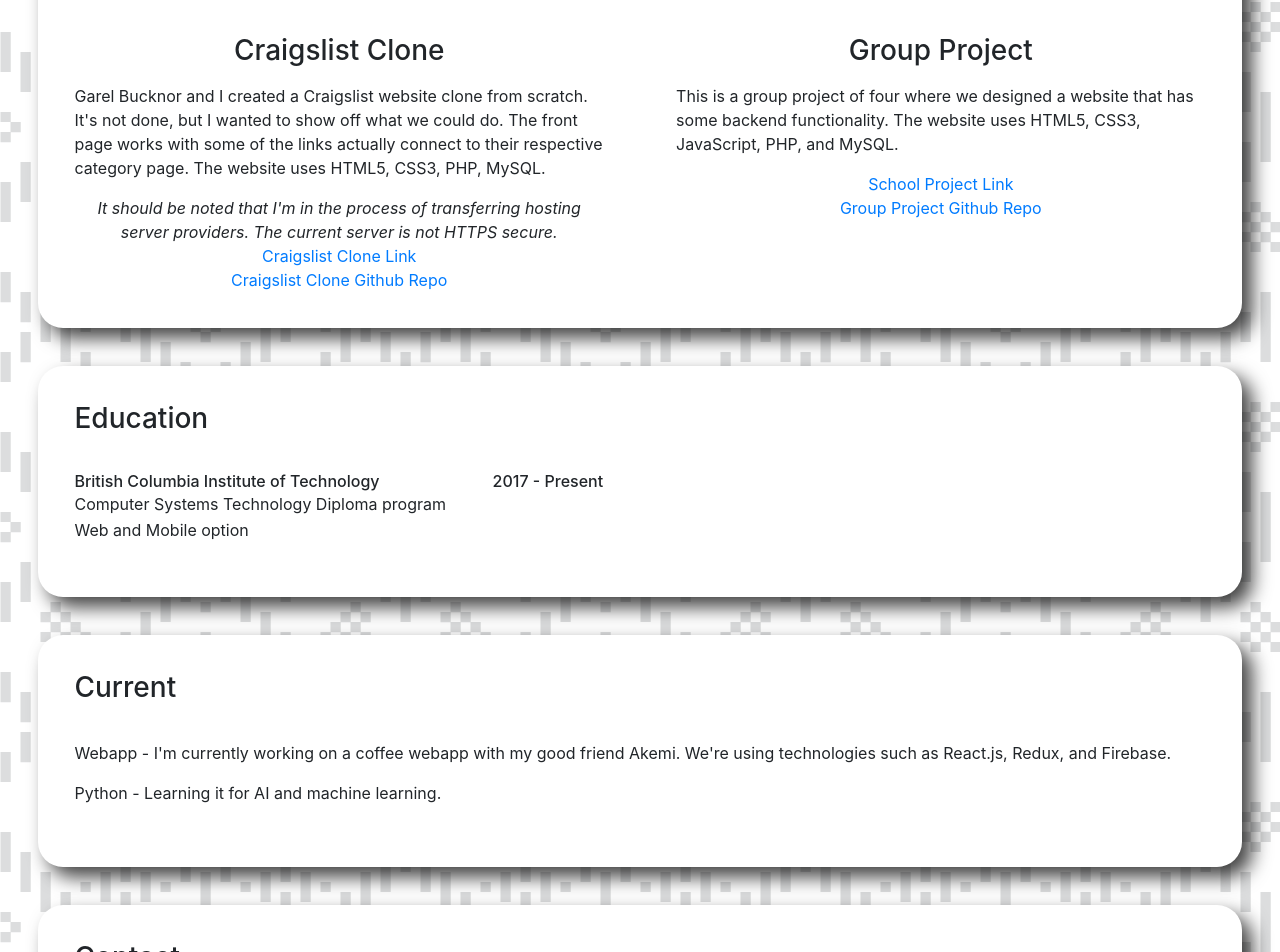
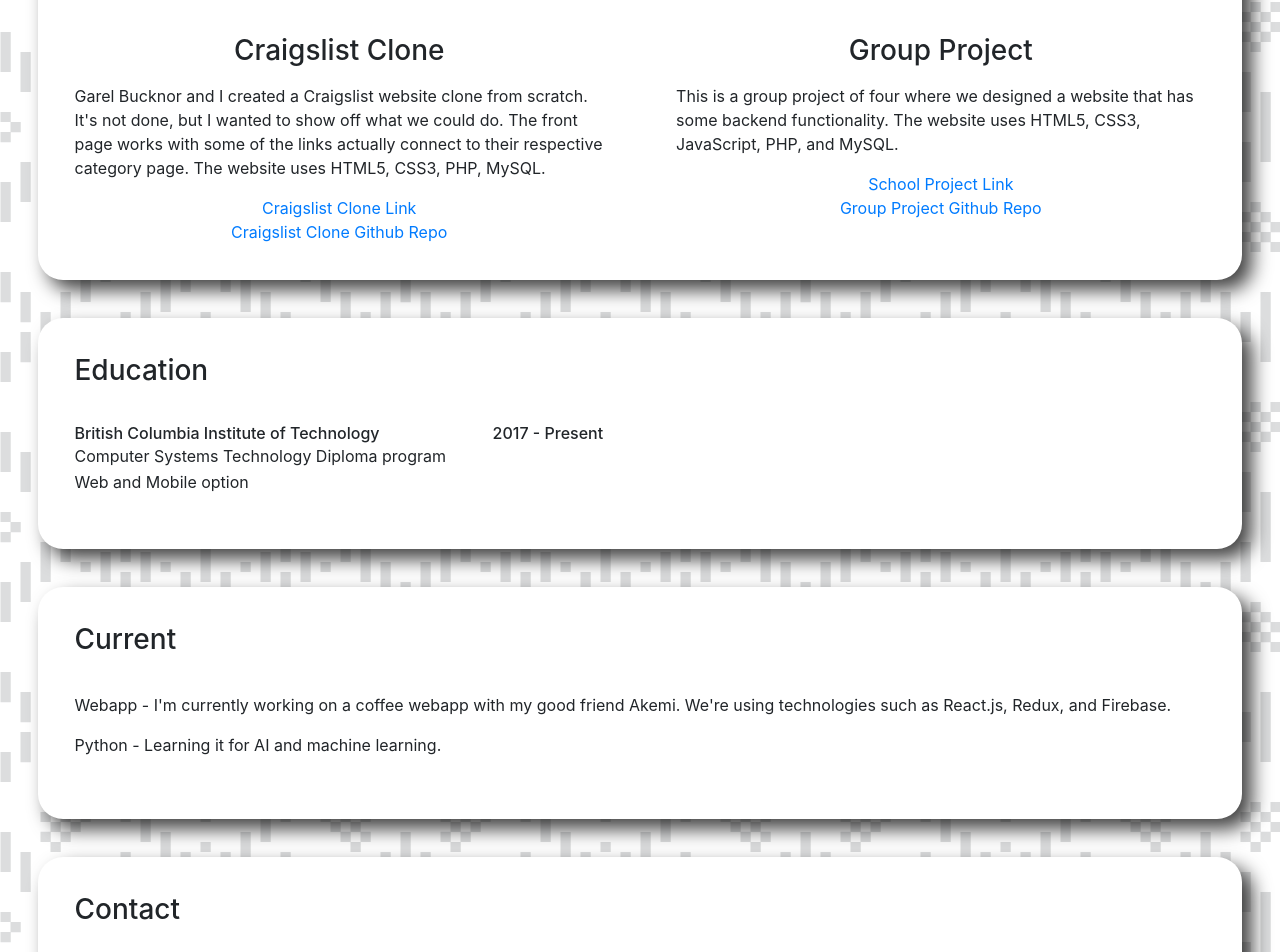
Before and after one commit to ryanj14/react-portfolio, a React (Create React App) app in the folder portfolio/: page / in a window 1280 px wide. Shown: the part 1478-2430 px from the top of the page. Built offline with nearby package versions, Linux system fonts and the light colour scheme.

Commit message:
Removed text about it not being HTTPS safe and changed the link around

```diff
--- a/portfolio/src/components/Projects.js
+++ b/portfolio/src/components/Projects.js
@@ -36,11 +36,7 @@ const Projects = () => {
             The front page works with some of the links actually connect to their respective category page.
             The website uses HTML5, CSS3, PHP, MySQL.
           </p>
-          <em>
-            It should be noted that I'm in the process of transferring hosting server providers.
-            The current server is not HTTPS secure.
-          </em><br/>
-          <a href="http://garelryan.ca">Craigslist Clone Link</a><br/>
+          <a href="https://garelryan.000webhostapp.com/index.php">Craigslist Clone Link</a><br/>
           <a href="https://github.com/GBucknor/CraigslistClone">Craigslist Clone Github Repo</a>
         </article>
         <article>
```
